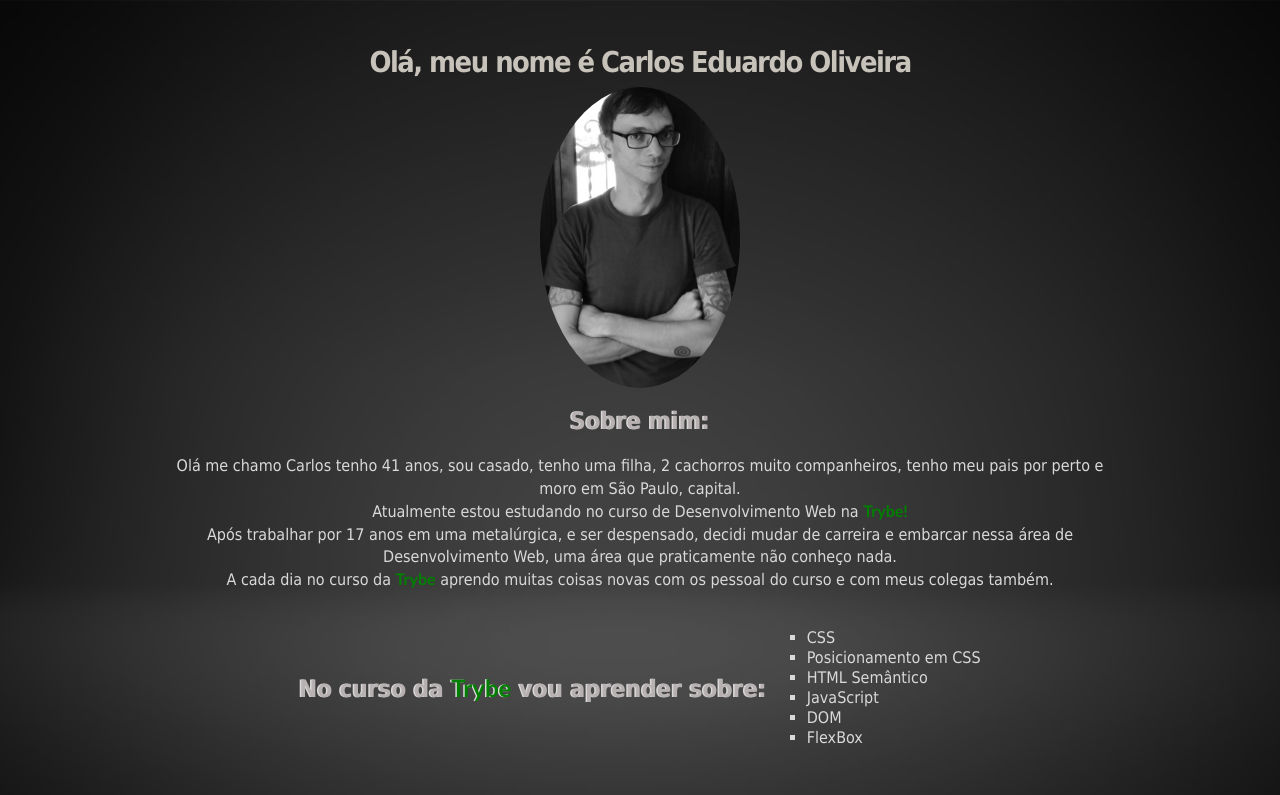
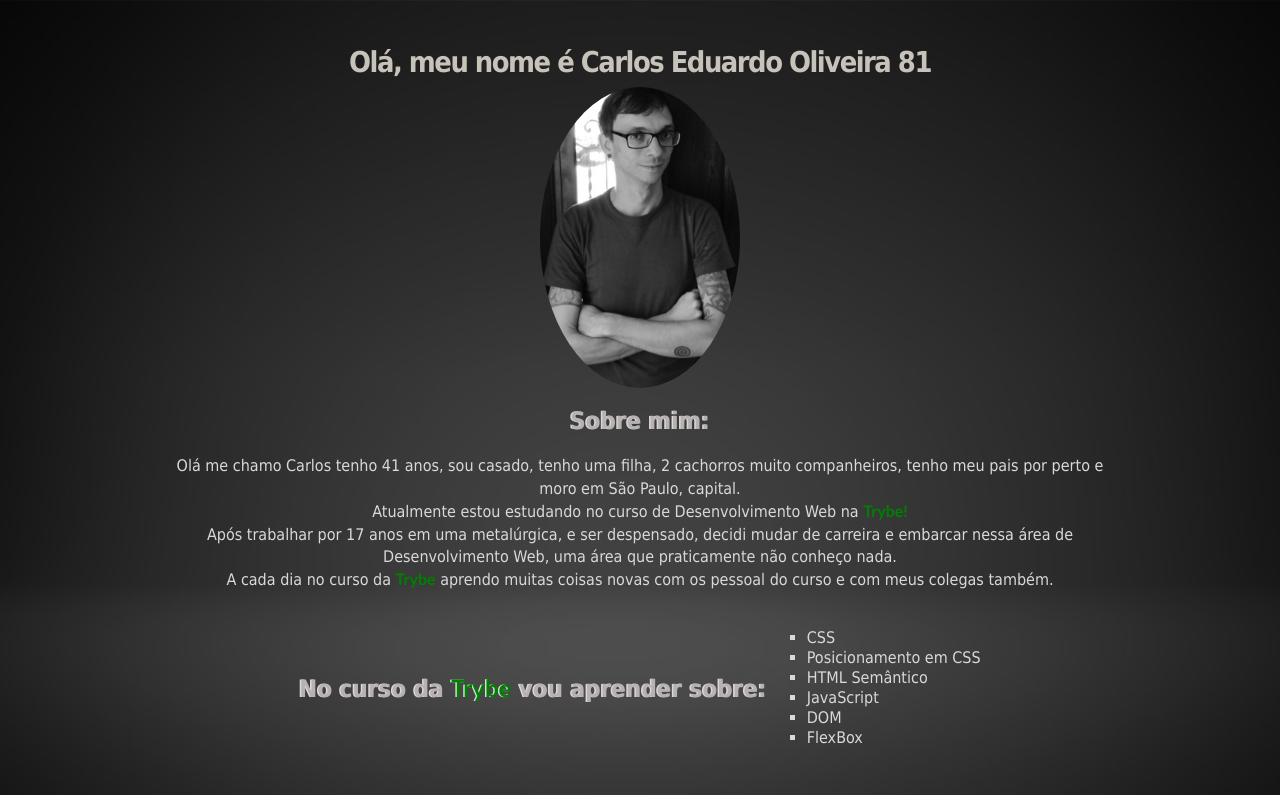
Before and after one commit to Kduuu0581/Portifolio, a plain HTML site: page index.html in a window 1280 px wide. Shown: the top 795 px of the page. Drawn offline with Linux system fonts and the light colour scheme.

Commit message:
novas alterações

```diff
--- a/index.html
+++ b/index.html
@@ -10,7 +10,7 @@
 <body>
     <div>
         <header class="header">
-            <b>Olá, meu nome é Carlos Eduardo Oliveira</b>
+            <b>Olá, meu nome é Carlos Eduardo Oliveira 81</b>
         </header>
     </div>
 
```
